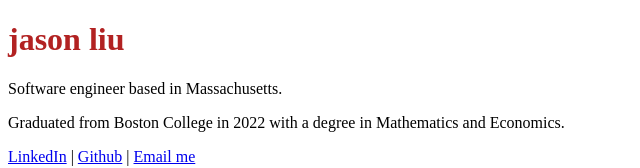
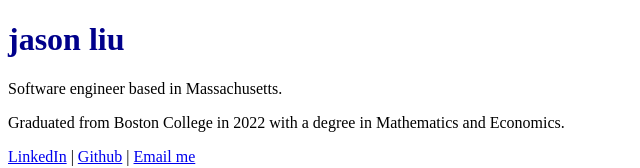
Before and after one commit to jasonliu2000/jasonliu2000.github.io, a SvelteKit app: page / in a window 1280 px wide. Shown: the top 168 px of the page, without its empty margins (0-640 px from the left). Built offline with nearby package versions, Linux system fonts and the light colour scheme.

Commit message:
Change color of name

```diff
--- a/src/routes/+page.svelte
+++ b/src/routes/+page.svelte
@@ -9,6 +9,6 @@
 
 <style>
   h1 {
-    color: firebrick;
+    color: darkblue;
   }
 </style>
```
